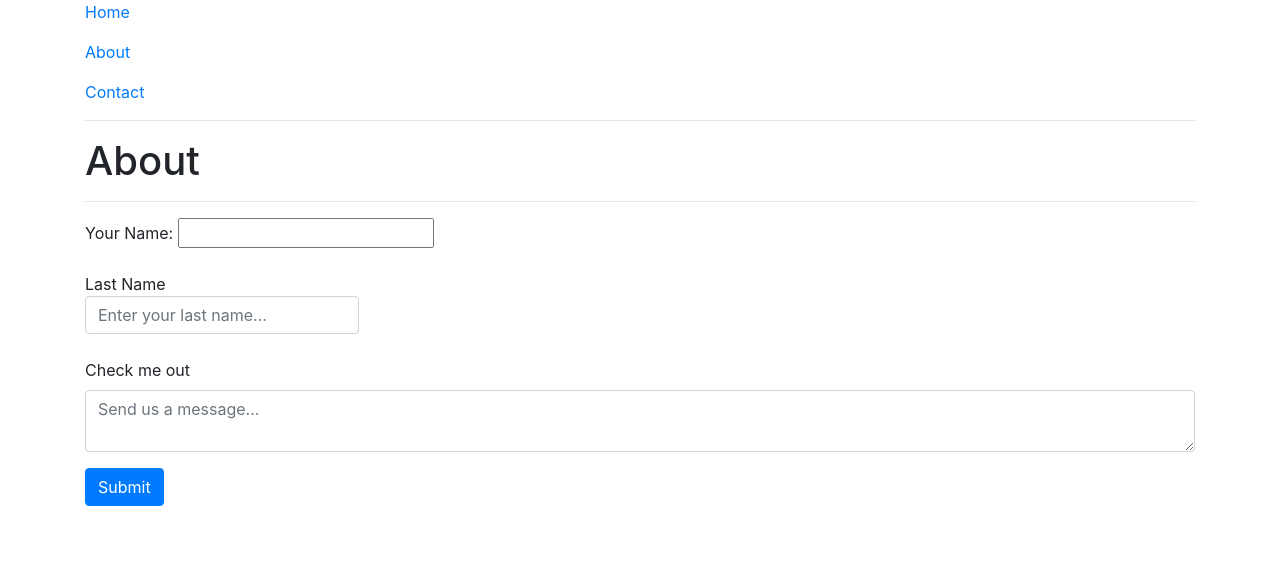
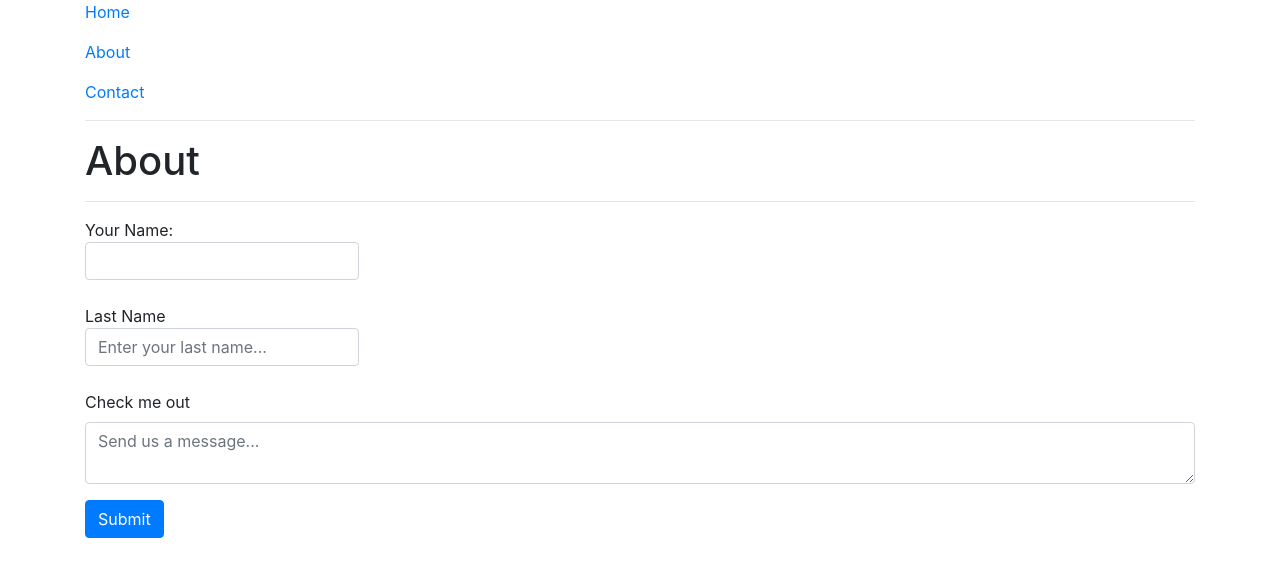
Before and after one commit to gAusWeb/next-netlify-cms-yt-tut, a Next.js app: page /about in a window 1280 px wide. Shown: the top 576 px of the page. Built offline with nearby package versions, Linux system fonts and the light colour scheme.

Commit message:
Testing netlify forms - 12

```diff
--- a/pages/about.js
+++ b/pages/about.js
@@ -25,7 +25,7 @@ const About = () => {
                                     First Name
                                     <input type="text" className="form-control" id="firstName" placeholder="Enter your first name..." />
                                 </label> */}
-                                <label>Your Name: <input type="text" name="name" /></label>
+                                <label>Your Name: <input type="text" name="name" className="form-control"  /></label>
 
                             </div>
                             <div className="form-group">
```
